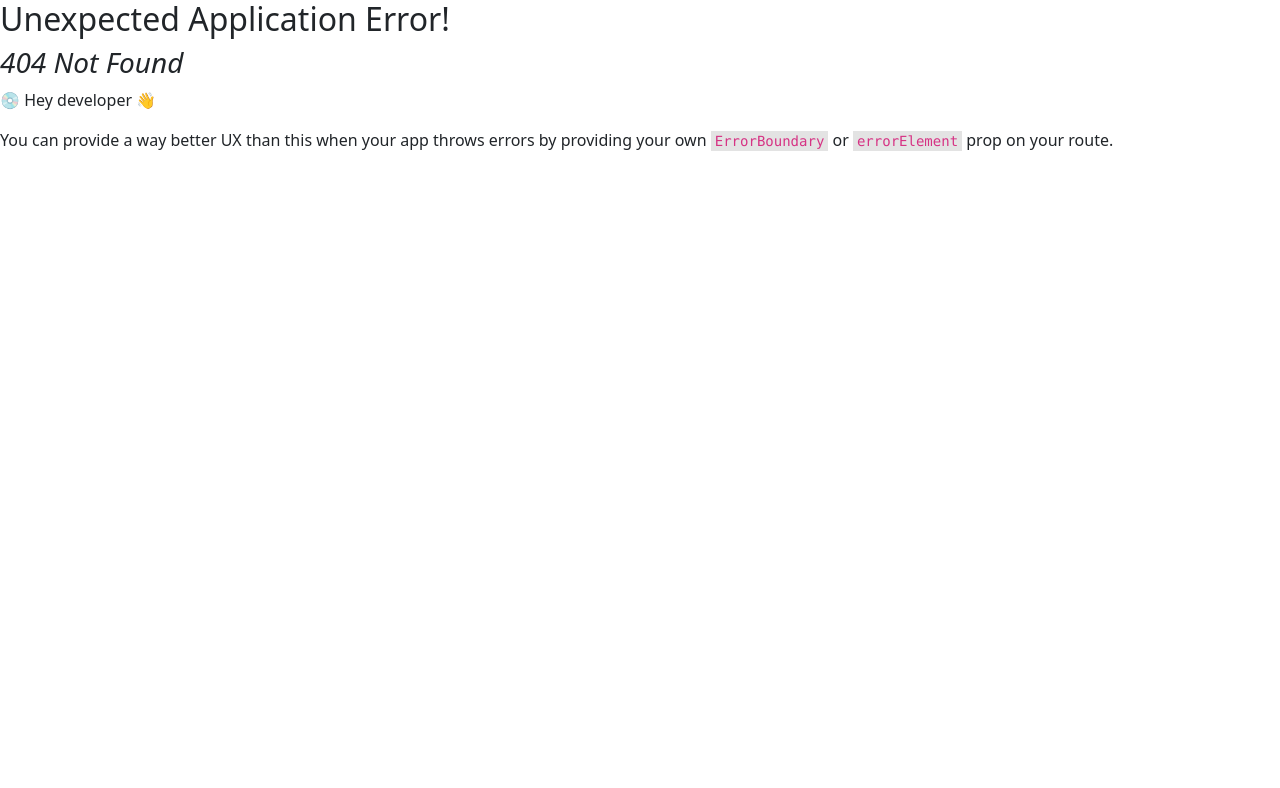
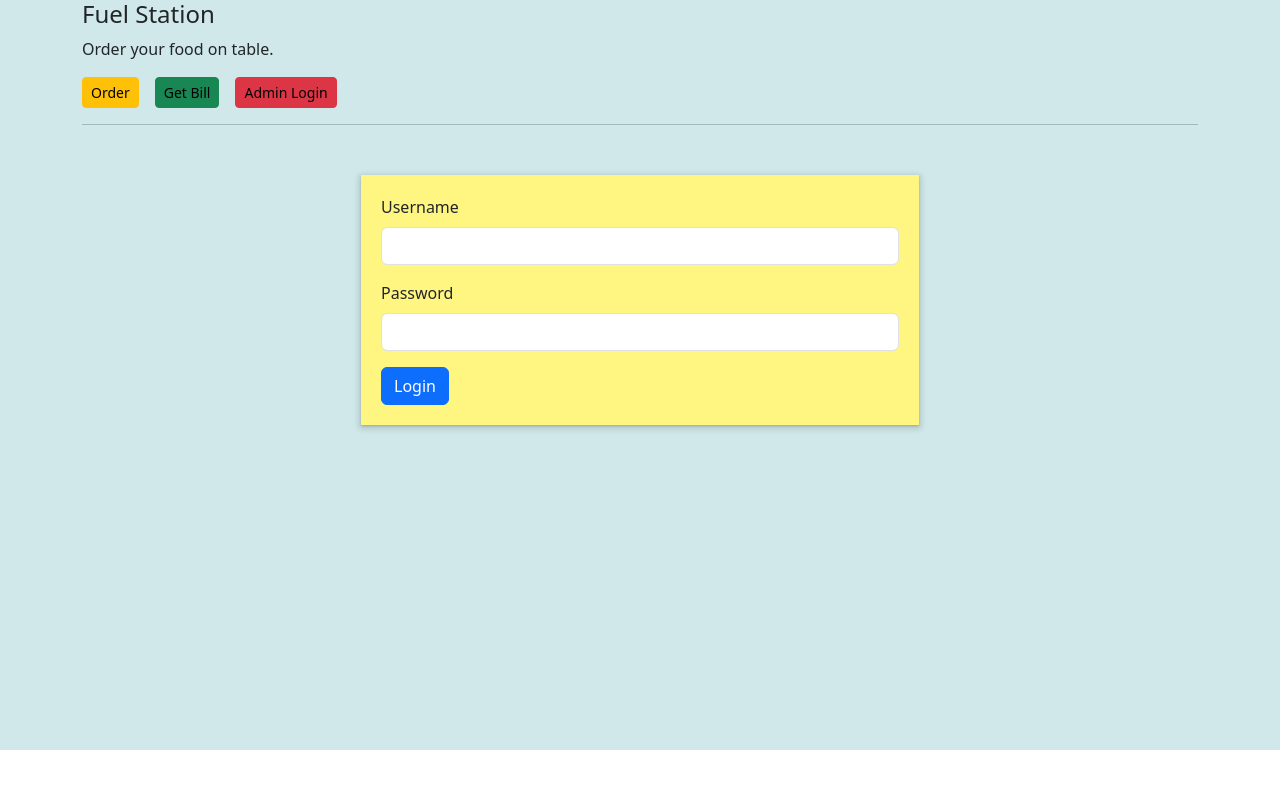
Before and after one commit to Krunaljumde24/petpooja-ui, a React (Vite) app: page /admin-login in a window 1280 px wide. Before the commit this address had no page. Shown: the top 788 px of the page. Built offline with nearby package versions, Linux system fonts and the light colour scheme.

Commit message:
code changes done for creating and intergating APIs for add-menu functionality:

```diff
--- a/package.json
+++ b/package.json
@@ -10,8 +10,10 @@
     "preview": "vite preview"
   },
   "dependencies": {
+    "axios": "^1.7.2",
     "react": "^18.2.0",
     "react-dom": "^18.2.0",
+    "react-hot-toast": "^2.4.1",
     "react-router-dom": "^6.23.1"
   },
   "devDependencies": {
--- a/src/App.css
+++ b/src/App.css
@@ -1,3 +1,7 @@
+.app {
+  background-color: rgb(208, 232, 233);
+  min-height: 750px;
+}
 .category-card {
   width: 32%;
   box-shadow: rgba(60, 64, 67, 0.3) 0px 1px 2px 0px,
@@ -19,14 +23,36 @@ a {
   padding: 5px;
   box-shadow: rgba(60, 64, 67, 0.3) 0px 1px 2px 0px,
     rgba(60, 64, 67, 0.15) 0px 2px 6px 2px;
-    margin-bottom: 20px;
+  margin-bottom: 20px;
 }
 
 .veg-icon {
   width: 30px;
 }
-.add-btn, .add-btn:hover {
+.add-btn,
+.add-btn:hover {
   background-color: rgb(255, 193, 193);
   border-color: brown;
   margin-left: 80%;
 }
+
+/* Login form styling */
+
+.login-form {
+  margin-left: auto;
+  margin-right: auto;
+  padding: 20px;
+  margin-top: 50px;
+  box-shadow: rgba(0, 0, 0, 0.15) 0px 1px 2px 0px,
+    rgba(0, 0, 0, 0.15) 0px 2px 6px 2px;
+  min-width: 350px;
+  width: 50%;
+  background-color: rgb(255, 245, 129);
+}
+
+.dashboard {
+  background-color: rgb(255, 255, 255);
+  padding: 20px;
+  box-shadow: rgba(0, 0, 0, 0.15) 0px 1px 2px 0px,
+    rgba(0, 0, 0, 0.15) 0px 2px 6px 2px;
+}
--- a/src/App.jsx
+++ b/src/App.jsx
@@ -2,12 +2,14 @@ import React from "react";
 import Home from "./components/Home";
 import "./App.css";
 import { Outlet } from "react-router-dom";
+import { Toaster } from "react-hot-toast";
 function App() {
   return (
-    <>
+    <div className="app">
       <Home />
+      <Toaster position="top-center" />
       <Outlet />
-    </>
+    </div>
   );
 }
 
--- /dev/null
+++ b/src/components/Dashboard.jsx
@@ -0,0 +1,174 @@
+import axios from "axios";
+import React, { useState, useEffect } from "react";
+import toast from "react-hot-toast";
+
+function Dashboard() {
+  const [categoryList, setCategoryList] = useState([]);
+
+  let getCategoryDetails = () => {
+    axios
+      .get("http://localhost:8080/category/get-category")
+      .then((resp) => {
+        console.log(resp.data);
+        setCategoryList(resp.data);
+      })
+      .catch((err) => {
+        console.log(err);
+      });
+  };
+
+  useEffect(() => {
+    getCategoryDetails();
+  }, []);
+
+  const [category, setCategory] = useState("");
+
+  const [menuDetails, setMenuDetails] = useState({
+    category: "",
+    item: "",
+    description: "",
+    price: "",
+  });
+
+  let handleAddCategory = (event) => {
+    event.preventDefault();
+    let url = "http://localhost:8080/category/add-category?name=" + category;
+    axios
+      .get(url)
+      .then((resp) => {
+        console.log(resp.data);
+        toast.success("Category Added.");
+        getCategoryDetails();
+        setCategory("");
+      })
+      .catch((err) => {
+        console.log(err);
+        toast.error("Failed to add Category!");
+      });
+  };
+
+  let handleAddMenu = (event) => {
+    event.preventDefault();
+    console.log(menuDetails);
+  };
+
+  return (
+    <div className="container dashboard">
+      <div className="row">
+        <div className="col">
+          <h5>Add Category</h5>
+          <form>
+            <div className="mb-3">
+              <label htmlFor="category" className="form-label">
+                Enter Category Name
+              </label>
+              <input
+                type="text"
+                className="form-control form-control-sm"
+                value={category}
+                onChange={(event) => setCategory(event.target.value)}
+                id="category"
+              />
+            </div>
+            <button
+              className="btn btn-sm btn-primary"
+              onClick={(event) => handleAddCategory(event)}
+            >
+              Add
+            </button>
+          </form>
+          <hr />
+          <h5>Add Menu Items</h5>
+          <form>
+            <div className="mb-3">
+              <label
+                htmlFor="selectCategory"
+                className="form-label form-label-sm"
+              >
+                Select Category
+              </label>
+              <select
+                className="form-select form-select-sm"
+                aria-label="Default select example"
+                value={menuDetails.category}
+                onChange={(event) => {
+                  setMenuDetails({
+                    ...menuDetails,
+                    category: event.target.value,
+                  });
+                }}
+              >
+                <option disabled selected>
+                  Select
+                </option>
+                {categoryList.map((cat) => {
+                  return <option value={cat}>{cat}</option>;
+                })}
+              </select>
+            </div>
+
+            <div className="mb-3">
+              <label htmlFor="category" className="form-label">
+                Menu Item
+              </label>
+              <input
+                type="text"
+                className="form-control form-control-sm"
+                value={menuDetails.item}
+                onChange={(event) =>
+                  setMenuDetails({ ...menuDetails, item: event.target.value })
+                }
+                id="category"
+              />
+            </div>
+
+            <div className="mb-3">
+              <label htmlFor="category" className="form-label">
+                Enter Description
+              </label>
+              <textarea
+                name="description"
+                id="Description"
+                className="form-control"
+                value={menuDetails.description}
+                onChange={(event) =>
+                  setMenuDetails({
+                    ...menuDetails,
+                    description: event.target.value,
+                  })
+                }
+              ></textarea>
+            </div>
+
+            <div className="mb-3">
+              <label htmlFor="category" className="form-label">
+                Enter Price
+              </label>
+              <input
+                type="number"
+                className="form-control form-control-sm"
+                value={menuDetails.price}
+                onChange={(event) =>
+                  setMenuDetails({ ...menuDetails, price: event.target.value })
+                }
+                id="price"
+              />
+            </div>
+
+            <button
+              className="btn btn-sm btn-warning"
+              onClick={(event) => handleAddMenu(event)}
+            >
+              Add Menu
+            </button>
+          </form>
+        </div>
+        <div className="col">
+          <h5>Preview</h5>
+        </div>
+      </div>
+    </div>
+  );
+}
+
+export default Dashboard;
--- a/src/components/Home.jsx
+++ b/src/components/Home.jsx
@@ -3,7 +3,7 @@ import { Link } from "react-router-dom";
 
 function Home() {
   return (
-    <div className="container">
+    <div className="container home">
       <h4>Fuel Station</h4>
       <p>Order your food on table.</p>
       <button type="button" className="btn btn-sm btn-warning ">
@@ -16,6 +16,11 @@ function Home() {
           Get Bill
         </Link>
       </button>
+      <button type="button" className="btn btn-sm btn-danger">
+        <Link to="/admin-login" replace={true}>
+          Admin Login
+        </Link>
+      </button>
       <hr />
     </div>
   );
--- /dev/null
+++ b/src/components/Login.jsx
@@ -0,0 +1,64 @@
+import React, { useState } from "react";
+
+function Login() {
+  const [loginDetails, setLoginDetails] = useState({
+    username: "",
+    password: "",
+  });
+
+  const handleLogin = (event) => {
+    console.log(loginDetails);
+  };
+
+  return (
+    <div className="container">
+      <div className="login-form">
+        <form>
+          <div className="mb-3">
+            <label htmlFor="uname" className="form-label">
+              Username
+            </label>
+            <input
+              type="text"
+              className="form-control"
+              id="uname"
+              value={loginDetails.username}
+              onChange={(event) => {
+                setLoginDetails({
+                  ...loginDetails,
+                  username: event.target.value,
+                });
+              }}
+            />
+          </div>
+          <div className="mb-3">
+            <label htmlFor="upass" className="form-label">
+              Password
+            </label>
+            <input
+              type="password"
+              className="form-control"
+              id="upass"
+              value={loginDetails.password}
+              onChange={(event) => {
+                setLoginDetails({
+                  ...loginDetails,
+                  password: event.target.value,
+                });
+              }}
+            />
+          </div>
+          <button
+            type="button"
+            className="btn btn-primary"
+            onClick={(event) => handleLogin(event)}
+          >
+            Login
+          </button>
+        </form>
+      </div>
+    </div>
+  );
+}
+
+export default Login;
--- a/src/main.jsx
+++ b/src/main.jsx
@@ -4,6 +4,8 @@ import App from "./App.jsx";
 import Order from "./components/Order.jsx";
 import Bill from "./components/Bill.jsx";
 import Menu from "./components/Menu.jsx";
+import Login from "./components/Login.jsx";
+import Dashboard from "./components/Dashboard.jsx";
 import "./index.css";
 import {
   Route,
@@ -18,6 +20,8 @@ const router = createBrowserRouter(
       <Route path="/order" element={<Order />} />
       <Route path="/menu" element={<Menu />} />
       <Route path="/get-bill" element={<Bill />} />
+      <Route path="/admin-login" element={<Login />} />
+      <Route path="/admin-dashboard" element={<Dashboard />} />
     </Route>
   )
 );
```
Also changed, not shown: src/context/LoginContext.jsx (added, +27 -0 lines), 1 other file (tests, documents, lock files or other folders).
